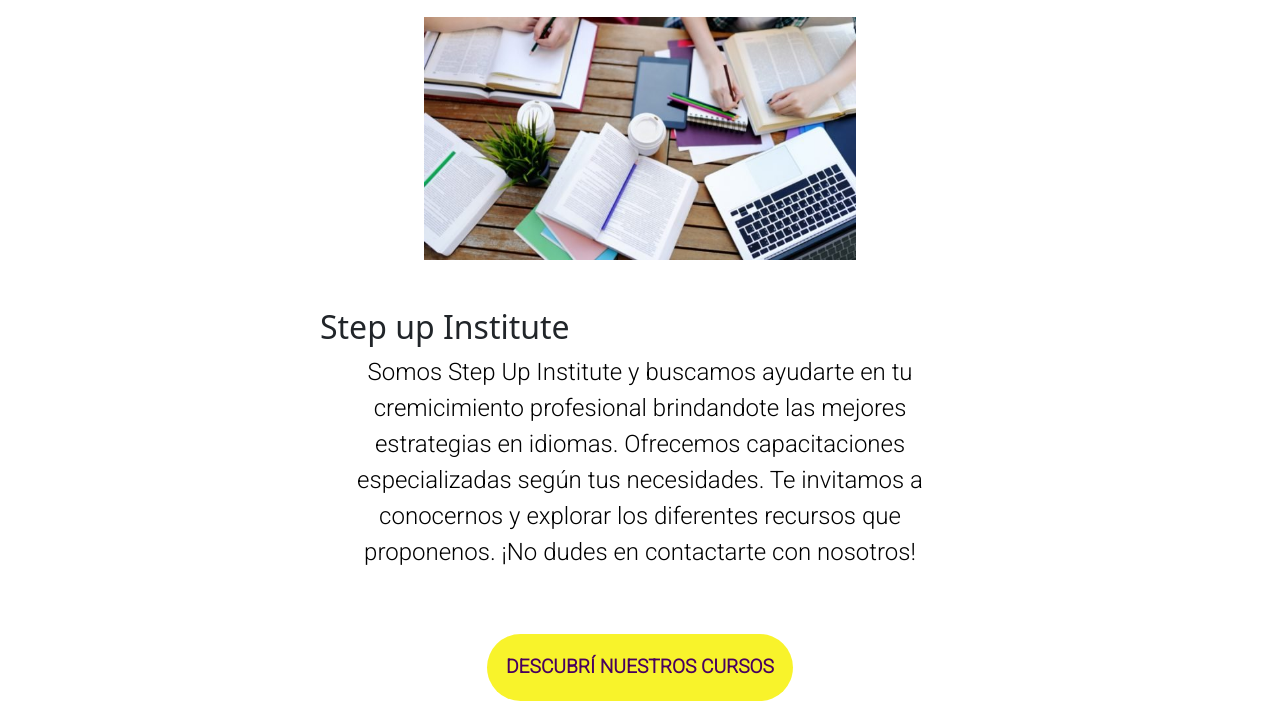
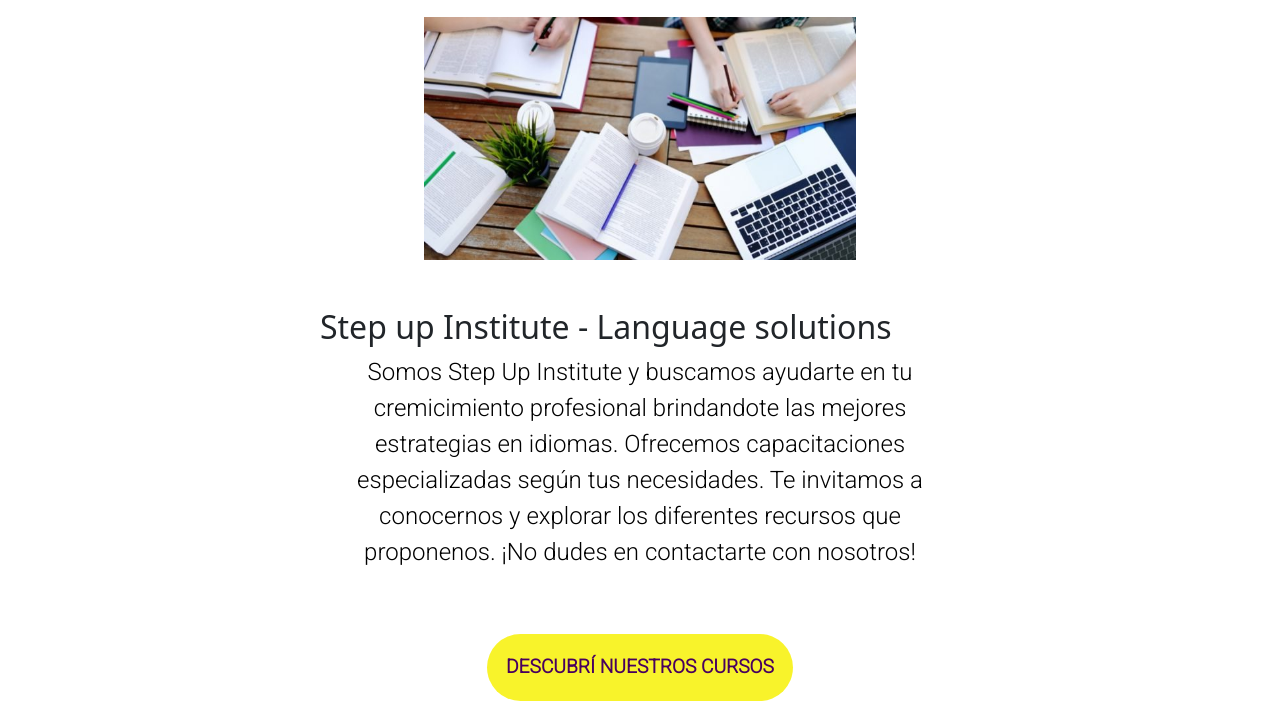
Before and after one commit to antonellasabbatini/clases-de-ingles, a website: page index.html in a window 1280 px wide. Shown: the part 87-800 px from the top of the page. Drawn offline with nearby package versions, Linux system fonts and the light colour scheme.

Commit message:
Agregue texto al h2

```diff
--- a/index.html
+++ b/index.html
@@ -60,7 +60,7 @@
             <img src="Images/foto-index.jpg" alt="imagen de una clase" class="image-index">
         </div>
         <div class="paragraph-index-container">
-            <h2>Step up Institute</h2>
+            <h2>Step up Institute - Language solutions</h2>
             <p class="paragraph-index">
             Somos Step Up Institute y buscamos ayudarte en tu cremicimiento profesional brindandote las mejores estrategias en idiomas.
             Ofrecemos capacitaciones especializadas según tus necesidades. Te invitamos a conocernos y explorar los diferentes
```
